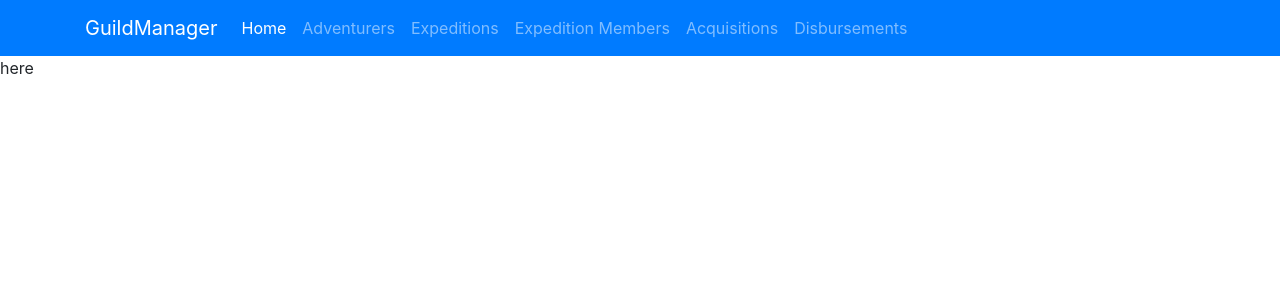
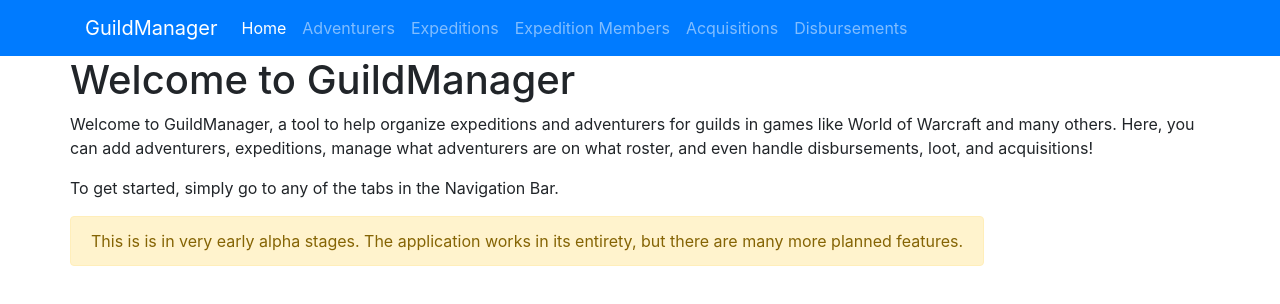
Before and after one commit to NickBurrell/cs340-project, a React (Create React App) app in the folder frontend/: page / in a window 1280 px wide. Shown: the top 304 px of the page. Built offline with nearby package versions, Linux system fonts and the light colour scheme.

Commit message:
Add homepage, fix small typos

```diff
--- a/frontend/src/components/modals/CreateAcquisitionModal.tsx
+++ b/frontend/src/components/modals/CreateAcquisitionModal.tsx
@@ -59,6 +59,7 @@ function CreateAcquisitionModal(props: {expeditions: [Expedition], adventurers:
                 <Modal.Body>
                     <Form>
                         <Form.Group>
+                            <Form.Label>Expedition (Choosing N/A Nullifies the relation)</Form.Label>
                             <DropdownButton variant={"light"} id={"acq-edit-exp-drop"} title={expeditionDropdownTitle}
                                             onSelect={expeditionOnSelect}>
                                     <Dropdown.Item eventKey={"NULL"}>N/A</Dropdown.Item>
@@ -66,7 +67,7 @@ function CreateAcquisitionModal(props: {expeditions: [Expedition], adventurers:
                                     <Dropdown.Item eventKey={exp.id} key={i.toString()}>{exp.name}</Dropdown.Item>
                                 )}
                             </DropdownButton>
-                            <Form.Label>Adventurer</Form.Label>
+                            <Form.Label>Adventurer (Choosing N/A Nullifies the relation)</Form.Label>
                             <DropdownButton variant={"light"} id={"acq-edit-adv-drop"} title={adventurerDropdownTitle}
                                             onSelect={adventurerOnSelect}>
                                 <Dropdown.Item eventKey={"NULL"}>N/A</Dropdown.Item>
@@ -80,8 +81,7 @@ function CreateAcquisitionModal(props: {expeditions: [Expedition], adventurers:
                             <Form.Control type={"date"} value={truncDate(date)} onChange={e => setDate(new Date(e.target.value))}/>
                             <Form.Check type={'checkbox'} defaultChecked={sold} onChange={e => setSold(e.target.value === 'true')} label={"Sold"}/>
                             <Form.Label>Price</Form.Label>
-                            <Form.Control type={"number"} value={(price??"0").toString()} onChange={e => (e.target.value)}/>
-
+                            <Form.Control type={"number"} value={price?.toString()} onChange={e => parseInt(e.target.value)}/>
                         </Form.Group>
                     </Form>
                 </Modal.Body>
--- a/frontend/src/components/modals/CreateDisbursementModal.tsx
+++ b/frontend/src/components/modals/CreateDisbursementModal.tsx
@@ -91,7 +91,7 @@ function CreateDisbursementModal(props: {expeditions: [Expedition], adventurers:
                         Cancel
                     </Button>
                     <Button variant={"primary"} onClick={saveAndClose} type={"submit"}>
-                        Add Adventurer
+                        Add Disbursement
                     </Button>
                 </Modal.Footer>
             </Modal>
--- a/frontend/src/components/modals/EditAcquisitionModal.tsx
+++ b/frontend/src/components/modals/EditAcquisitionModal.tsx
@@ -60,7 +60,7 @@ function EditAcquisitionModal(props: {acquisition: Acquisition, expeditions: [Ex
                 <Modal.Body>
                     <Form>
                         <Form.Group>
-                            <Form.Label>Expedition</Form.Label>
+                            <Form.Label>Expedition (Choosing N/A Nullifies the relation)</Form.Label>
                             <DropdownButton variant={"light"} id={"acq-edit-exp-drop"} title={expeditionDropdownTitle}
                                 onSelect={expeditionOnSelect}>
                                 <Dropdown.Item eventKey={"NULL"}>N/A</Dropdown.Item>
@@ -68,7 +68,7 @@ function EditAcquisitionModal(props: {acquisition: Acquisition, expeditions: [Ex
                                         <Dropdown.Item eventKey={exp.id} key={i.toString()}>{exp.name}</Dropdown.Item>
                                     )}
                             </DropdownButton>
-                            <Form.Label>Adventurer</Form.Label>
+                            <Form.Label>Adventurer (Choosing N/A Nullifies the relation)</Form.Label>
                             <DropdownButton variant={"light"} id={"acq-edit-adv-drop"} title={adventurerDropdownTitle}
                                             onSelect={adventurerOnSelect}>
                                 <Dropdown.Item eventKey={"NULL"}>N/A</Dropdown.Item>
@@ -82,7 +82,7 @@ function EditAcquisitionModal(props: {acquisition: Acquisition, expeditions: [Ex
                             <Form.Control type={"date"} value={truncDate(date)} onChange={e => setDate(new Date(e.target.value))}/>
                             <Form.Check type={'checkbox'} defaultChecked={sold} onChange={e => setSold(e.target.value === 'true')} label={"Sold"}/>
                             <Form.Label>Price</Form.Label>
-                            <Form.Control type={"number"} value={(price??"0").toString()} onChange={e => setPrice(parseFloat(e.target.value))}/>
+                            <Form.Control type={"number"} value={price?.toString()} onChange={e => parseInt(e.target.value)}/>
 
                         </Form.Group>
                     </Form>
--- a/frontend/src/pages/HomePage.tsx
+++ b/frontend/src/pages/HomePage.tsx
@@ -1,4 +1,5 @@
 import React from 'react';
+import {Container, Row, Alert} from "react-bootstrap";
 
 function HomePage(props: {}) {
 
@@ -6,7 +7,21 @@ function HomePage(props: {}) {
     return (
         <>
             <article>
-                <p>here</p>
+                <Container>
+                <Row>
+                    <h1>Welcome to GuildManager</h1>
+                </Row>
+                <Row>
+                    <p>Welcome to GuildManager, a tool to help organize expeditions and adventurers for guilds in games like
+                        World of Warcraft and many others. Here, you can add adventurers, expeditions, manage what adventurers
+                        are on what roster, and even handle disbursements, loot, and acquisitions!</p>
+                    <p>To get started, simply go to any of the tabs in the Navigation Bar.</p>
+                </Row>
+                <Row>
+                    <Alert variant={"warning"}>This is is in very early alpha stages. The application works in its entirety,
+                        but there are many more planned features.</Alert>
+                </Row>
+                </Container>
             </article>
         </>
     );
```
Also changed, not shown: 2 other files (tests, documents, lock files or other folders).
